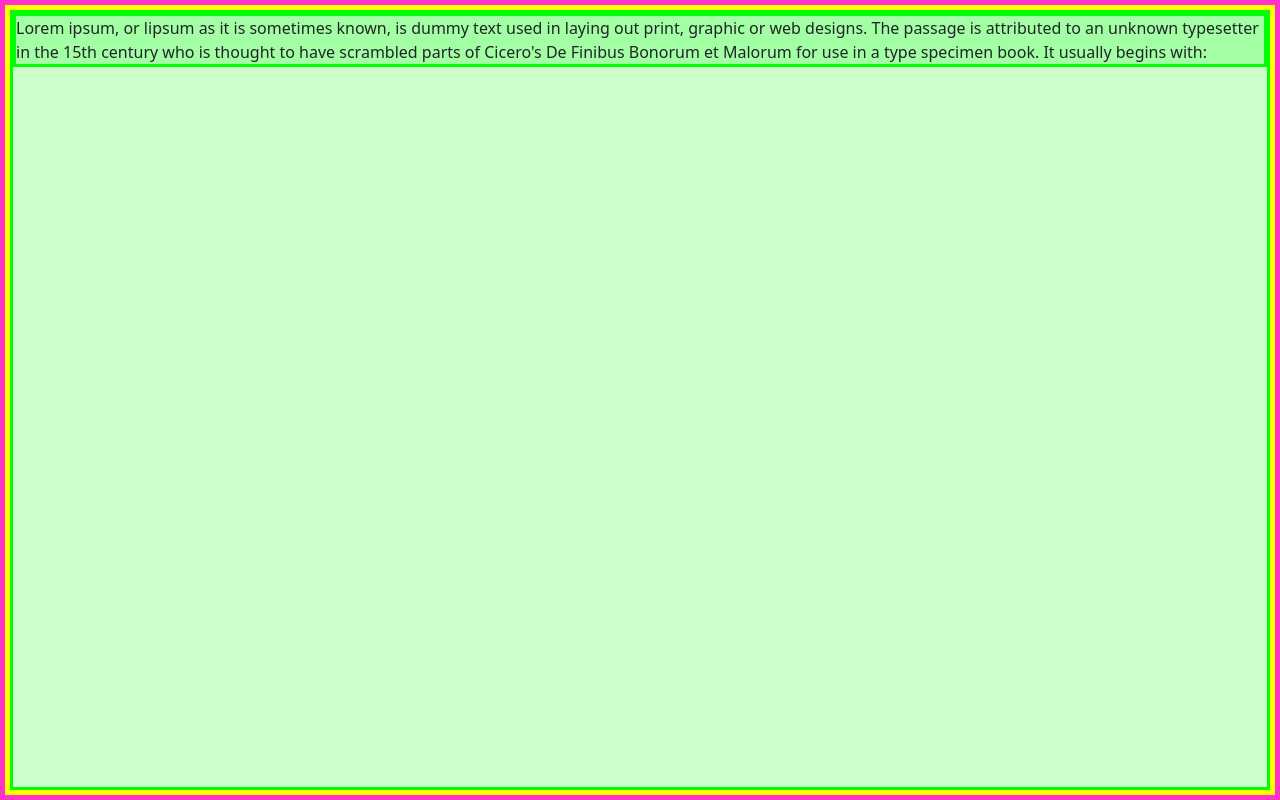
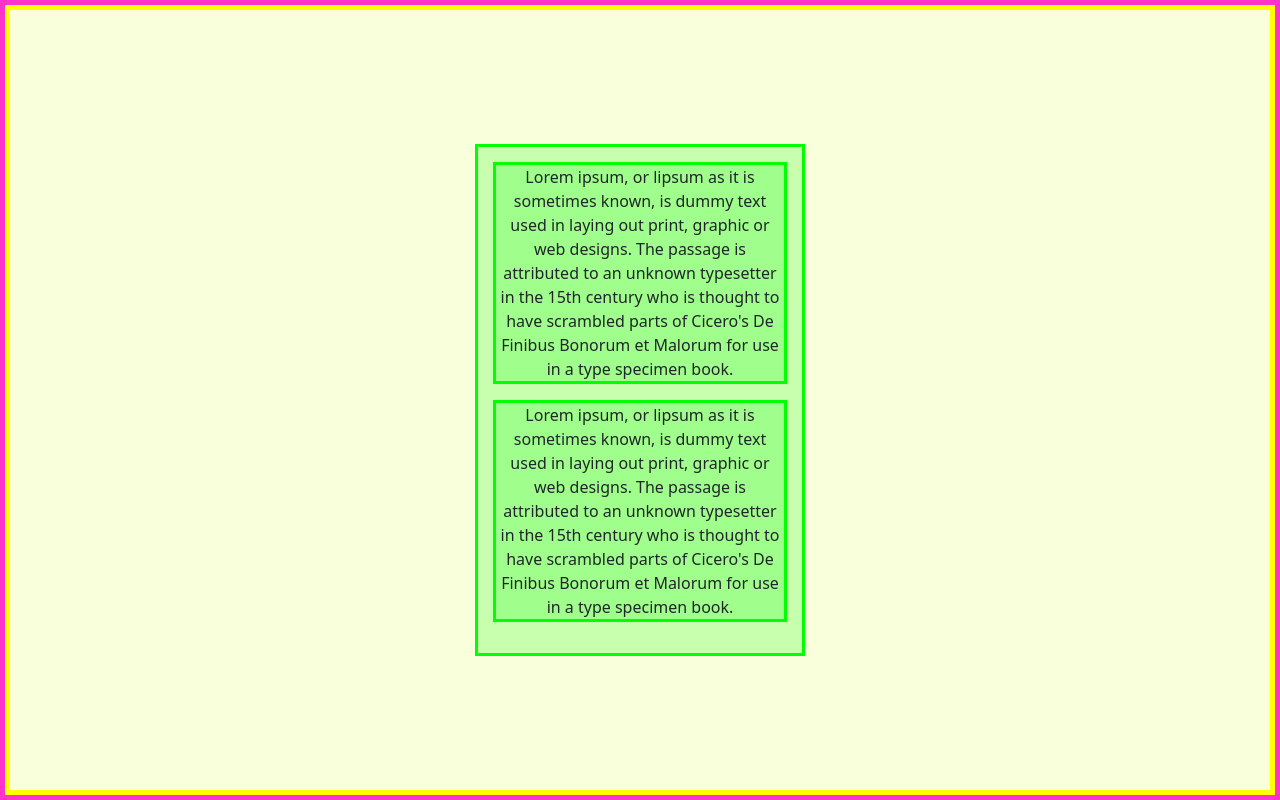
Before and after one commit to amarascape/examples, a plain HTML site: page layouts/centering/index.html in a window 1280 px wide. Drawn offline with nearby package versions, Linux system fonts and the light colour scheme.

Commit message:
centering using flex example fixed

```diff
--- a/layouts/centering/css/styles.css
+++ b/layouts/centering/css/styles.css
@@ -1,39 +1,25 @@
-:root {
-  --primary-color: #0898ef;
-  --secondary-color: #230133;
-  --primary-link-color: #fff;
-  --secondary-link-color: #000;
+/* Global Styles
+------------------------------------- */
+html{
+  height: 100%;
+}
+body {
+  min-height: 100%;
 }
 
-/* Box Model Fix
-https://css-tricks.com/box-sizing/#:~:text=Universal%20Box%20Sizing%20with%20Inheritance
-------------------------------------- */
-html {
-  box-sizing: border-box;
+body {
+  display: flex;
+  align-items: center;
+  padding-top: 40px;
+  padding-bottom: 40px;
 }
 
-*, *:before, *:after {
-  box-sizing: inherit;
+.parent-wrapper {
+  width: 100%;
+  max-width: 330px;
+  padding: 15px;
+  margin: auto;
 }
-
-
-/* Global Styles
-------------------------------------- */
-html, body, main {
-  height: 100%;
-}
-
-.flex-parent {
-  /* min-height: 100vh; /* height of the browser viewport */ */
-  display: flex;
-  justify-content: center;
-  align-items: center;
-}
-
-.flex-parent div {
-  /* width: 80%; */
-}
-
 
 /* Construction Styles
 ------------------------------------- */
@@ -43,6 +29,8 @@ html {
 
 body {
   border: yellow 5px solid;
+  /* background-color: hsla(120, 100%, 50%, 0.2); */
+  background-color: hsl(68, 100%, 93%);
 }
 
 h1, h2, h3, p, section, ul, .btn, img, header, footer, div, main {
--- a/layouts/centering/index.html
+++ b/layouts/centering/index.html
@@ -10,14 +10,17 @@
   <link rel="stylesheet" href="css/styles.css">
 </head>
 
-<body>
-  <main class="flex-parent">
-    <div>
+<body class="text-center">
+  <div class="parent-wrapper">
+    <p>
       Lorem ipsum, or lipsum as it is sometimes known, is dummy text used in laying out print, graphic or web designs. The passage is attributed to an unknown typesetter in the 15th century who is thought to have scrambled parts of Cicero's De
-      Finibus
-      Bonorum et Malorum for use in a type specimen book. It usually begins with:
-    </div>
-  </main>
+      Finibus Bonorum et Malorum for use in a type specimen book.
+    </p>
+    <p>
+      Lorem ipsum, or lipsum as it is sometimes known, is dummy text used in laying out print, graphic or web designs. The passage is attributed to an unknown typesetter in the 15th century who is thought to have scrambled parts of Cicero's De
+      Finibus Bonorum et Malorum for use in a type specimen book.
+    </p>
+  </div>
 </body>
 
 </html>
```
